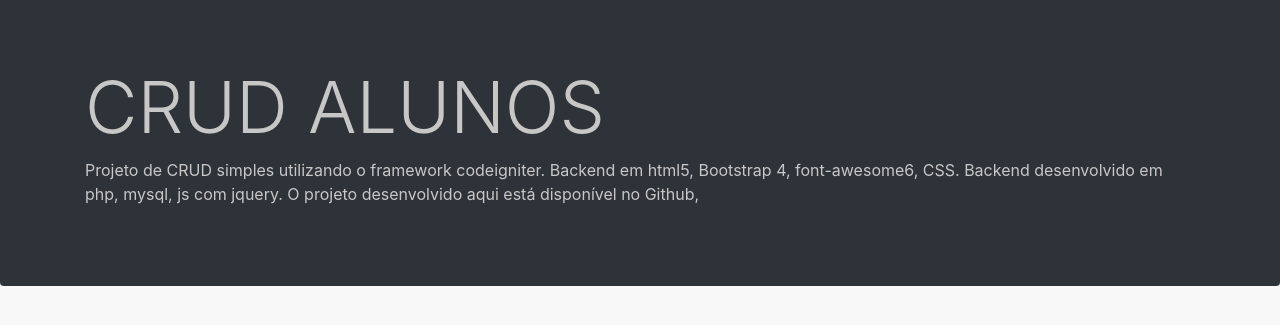
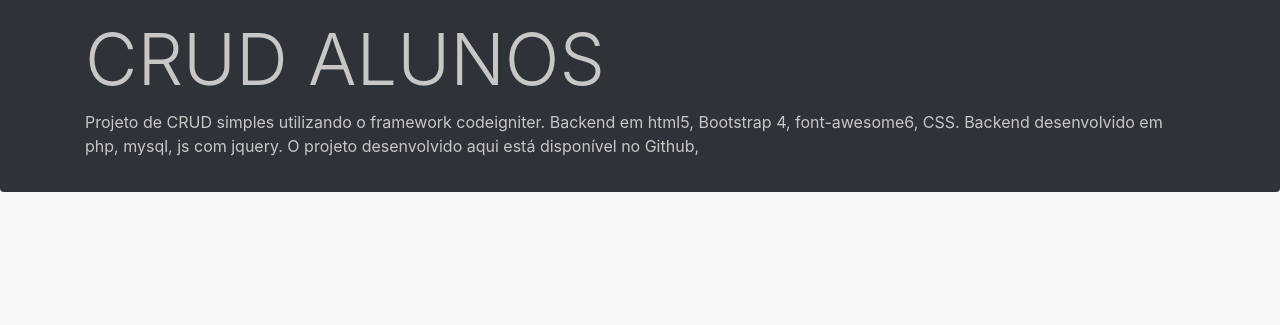
Before and after one commit to Fabiano-Vaz/crud-alunos-codeigniter, a CodeIgniter app: the page made by application/views/includes/header.php in a window 1280 px wide. Shown: the top 325 px of the page. Run offline with CodeIgniter, Linux system fonts and the light colour scheme.

Commit message:
ajustes no css

```diff
--- a/public/css/style.css
+++ b/public/css/style.css
@@ -10,6 +10,8 @@ td {
   background-color: #2d3339;
   color: #c9c6c6;
   border-radius: 0px 0px 4px 4px;
+  height: 12rem;
+  padding: 1rem;
 }
 .inf-content{
   border:1px solid #DDDDDD;
```
